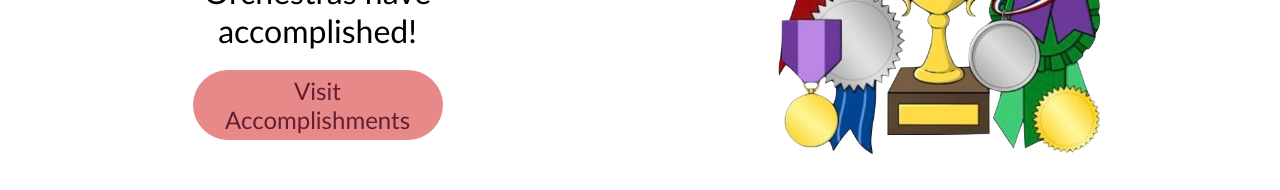
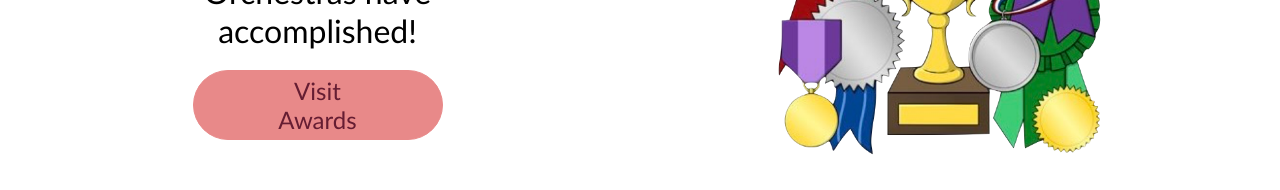
Before and after one commit to ASZM101/crjhorchestra, a plain HTML site: page index.html in a window 1280 px wide. Shown: the part 2410-2600 px from the top of the page. Drawn offline with Linux system fonts and the light colour scheme.

Commit message:
Update index.html

```diff
--- a/index.html
+++ b/index.html
@@ -59,7 +59,7 @@
         <container class="home-accomplishments">
             <div class="home-accomplishments">
                 <p class="home-accomplishments">Get a glimpse everything the CRJH Orchestras have accomplished!</p>
-                <button class="home-accomplishments">Visit<br>Accomplishments</button>
+                <button class="home-accomplishments">Visit<br>Awards</button>
             </div>
             <img class="home-accomplishments" src="awards_clipart.png" alt="Awards">
         </container>
```
